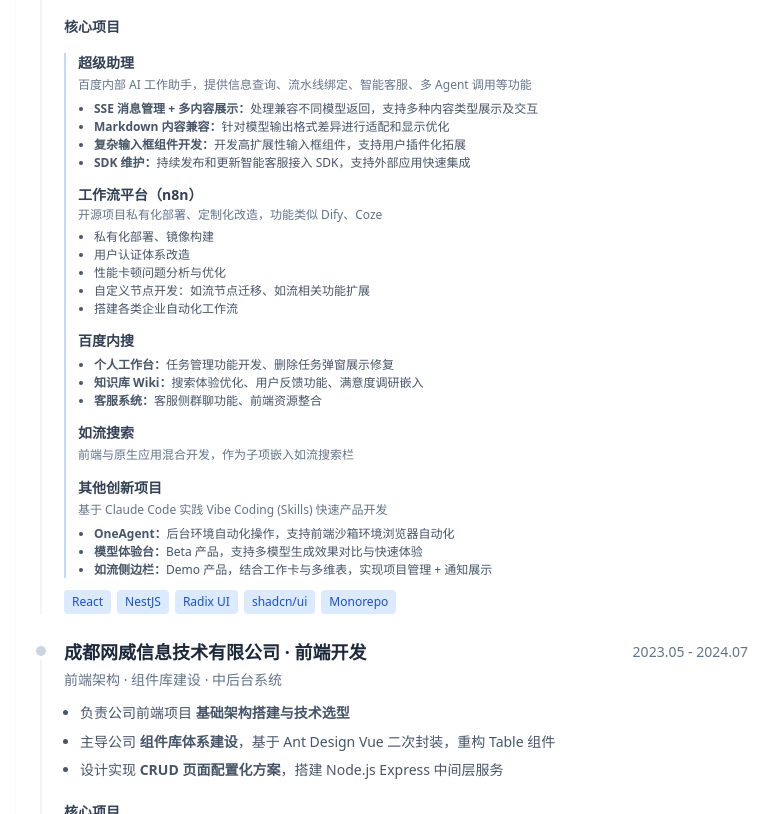
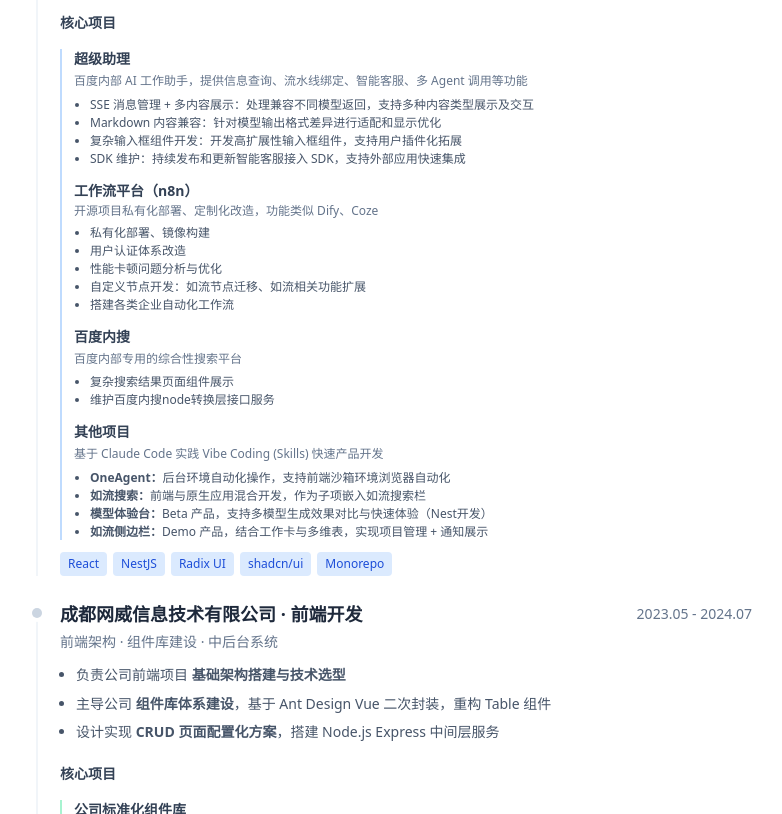
Before and after one commit to zhoulinf/resume, a website: page index.html in a window 1280 px wide. Shown: the part 631-1445 px from the top of the page, without its empty margins (240-1022 px from the left). Drawn offline with nearby package versions, Linux system fonts and the light colour scheme.

Commit message:
html调整

```diff
--- a/index.html
+++ b/index.html
@@ -22,6 +22,11 @@
         margin: 0 !important;
         padding: 30px !important;
       }
+
+      .print-break-after {
+        break-after: page;
+        page-break-after: always;
+      }
     }
   </style>
 </head>
@@ -29,7 +34,7 @@
 <body class="text-slate-800 font-sans">
 
 
-  <div class="max-w-screen-md md:w-[794px] mx-auto bg-white p-5 md:p-6 shadow-sm">
+  <div class="max-w-screen-md md:w-[794px] mx-auto bg-white p-5">
 
     <!-- HEADER -->
     <header class="pb-4 mb-4">
@@ -166,10 +171,10 @@
               <p class="text-sm font-semibold text-slate-700">超级助理</p>
               <p class="text-xs text-slate-500 mt-0.5 leading-relaxed">百度内部 AI 工作助手，提供信息查询、流水线绑定、智能客服、多 Agent 调用等功能</p>
               <ul class="list-disc pl-4 mt-1.5 text-xs text-slate-600 space-y-0.5">
-                <li><strong>SSE 消息管理 + 多内容展示：</strong>处理兼容不同模型返回，支持多种内容类型展示及交互</li>
-                <li><strong>Markdown 内容兼容：</strong>针对模型输出格式差异进行适配和显示优化</li>
-                <li><strong>复杂输入框组件开发：</strong>开发高扩展性输入框组件，支持用户插件化拓展</li>
-                <li><strong>SDK 维护：</strong>持续发布和更新智能客服接入 SDK，支持外部应用快速集成</li>
+                <li>SSE 消息管理 + 多内容展示：处理兼容不同模型返回，支持多种内容类型展示及交互</li>
+                <li>Markdown 内容兼容：针对模型输出格式差异进行适配和显示优化</li>
+                <li>复杂输入框组件开发：开发高扩展性输入框组件，支持用户插件化拓展</li>
+                <li>SDK 维护：持续发布和更新智能客服接入 SDK，支持外部应用快速集成</li>
               </ul>
             </div>
             <div>
@@ -184,24 +189,21 @@
               </ul>
             </div>
 
-            <div>
+            <div class="print-break-after">
               <p class="text-sm font-semibold text-slate-700">百度内搜</p>
+              <p class="text-xs text-slate-500 mt-0.5 leading-relaxed">百度内部专用的综合性搜索平台</p>
               <ul class="list-disc pl-4 mt-1.5 text-xs text-slate-600 space-y-0.5">
-                <li><strong>个人工作台：</strong>任务管理功能开发、删除任务弹窗展示修复</li>
-                <li><strong>知识库 Wiki：</strong>搜索体验优化、用户反馈功能、满意度调研嵌入</li>
-                <li><strong>客服系统：</strong>客服侧群聊功能、前端资源整合</li>
+                <li>复杂搜索结果页面组件展示</li>
+                <li>维护百度内搜node转换层接口服务</li>
               </ul>
             </div>
             <div>
-              <p class="text-sm font-semibold text-slate-700">如流搜索</p>
-              <p class="text-xs text-slate-500 mt-0.5 leading-relaxed">前端与原生应用混合开发，作为子项嵌入如流搜索栏</p>
-            </div>
-            <div>
-              <p class="text-sm font-semibold text-slate-700">其他创新项目</p>
+              <p class="text-sm font-semibold text-slate-700">其他项目</p>
               <p class="text-xs text-slate-500 mt-0.5 leading-relaxed">基于 Claude Code 实践 Vibe Coding (Skills) 快速产品开发</p>
               <ul class="list-disc pl-4 mt-1.5 text-xs text-slate-600 space-y-0.5">
                 <li><strong>OneAgent：</strong>后台环境自动化操作，支持前端沙箱环境浏览器自动化</li>
-                <li><strong>模型体验台：</strong>Beta 产品，支持多模型生成效果对比与快速体验</li>
+                <li><strong>如流搜索：</strong>前端与原生应用混合开发，作为子项嵌入如流搜索栏</li>
+                <li><strong>模型体验台：</strong>Beta 产品，支持多模型生成效果对比与快速体验（Nest开发）</li>
                 <li><strong>如流侧边栏：</strong>Demo 产品，结合工作卡与多维表，实现项目管理 + 通知展示</li>
               </ul>
             </div>
```
